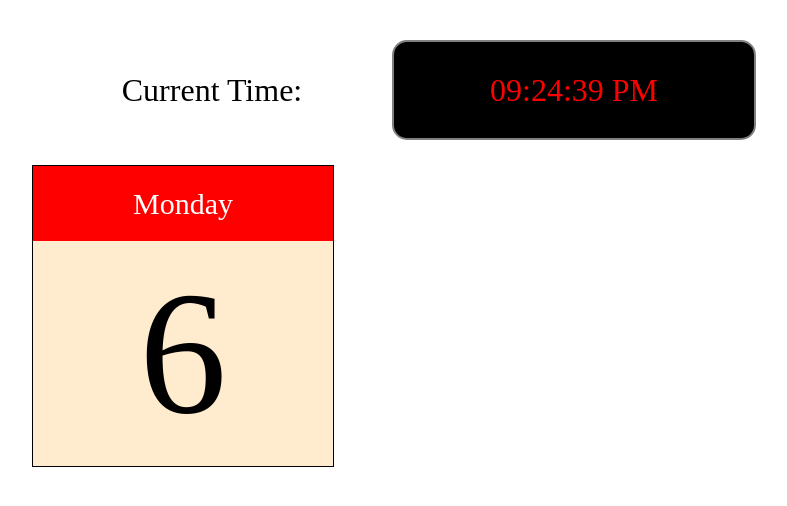
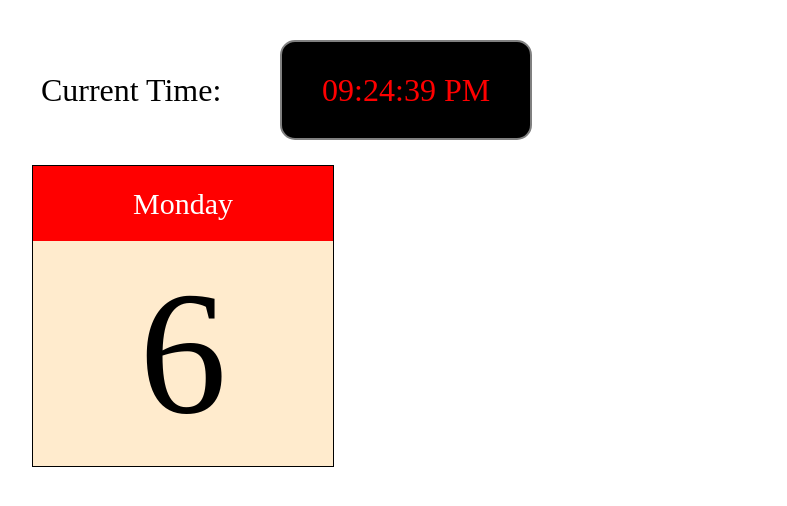
Before and after one commit to jamieab98/lab-color-clock, a React (Vite) app: page / in a window 1280 px wide. Shown: the top 506 px of the page, without its empty margins (8-795 px from the left). Built offline with nearby package versions, Linux system fonts and the light colour scheme.

Commit message:
guess what. More CSS!

```diff
--- a/src/index.css
+++ b/src/index.css
@@ -3,13 +3,15 @@
   justify-content: center;
   align-items: center;
   font-size: 2em;
-  width: 30%;
+  width: 200px;
 
 }
 
 .timePortion {
   display: flex;
+  gap: 50px;
   height: 100px;
+  width: 500px;
 }
 
 .clock {
@@ -17,7 +19,7 @@
   align-items: center;
   justify-content: center;
   font-size: 2em;
-  width: 30%;
+  width: 250px;
   border: 2px solid gray;
   border-radius: 15px;
   background-color: black;
```
